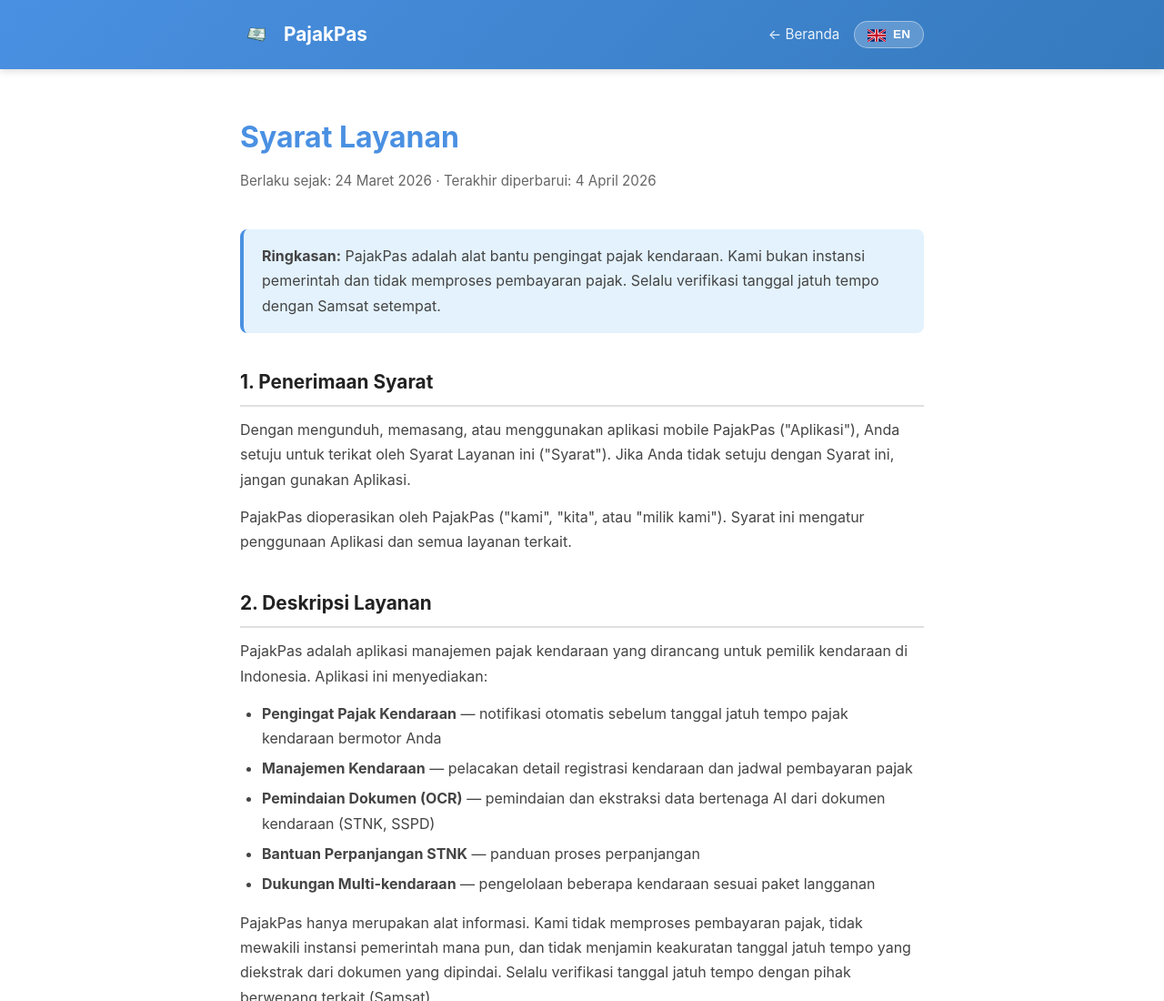
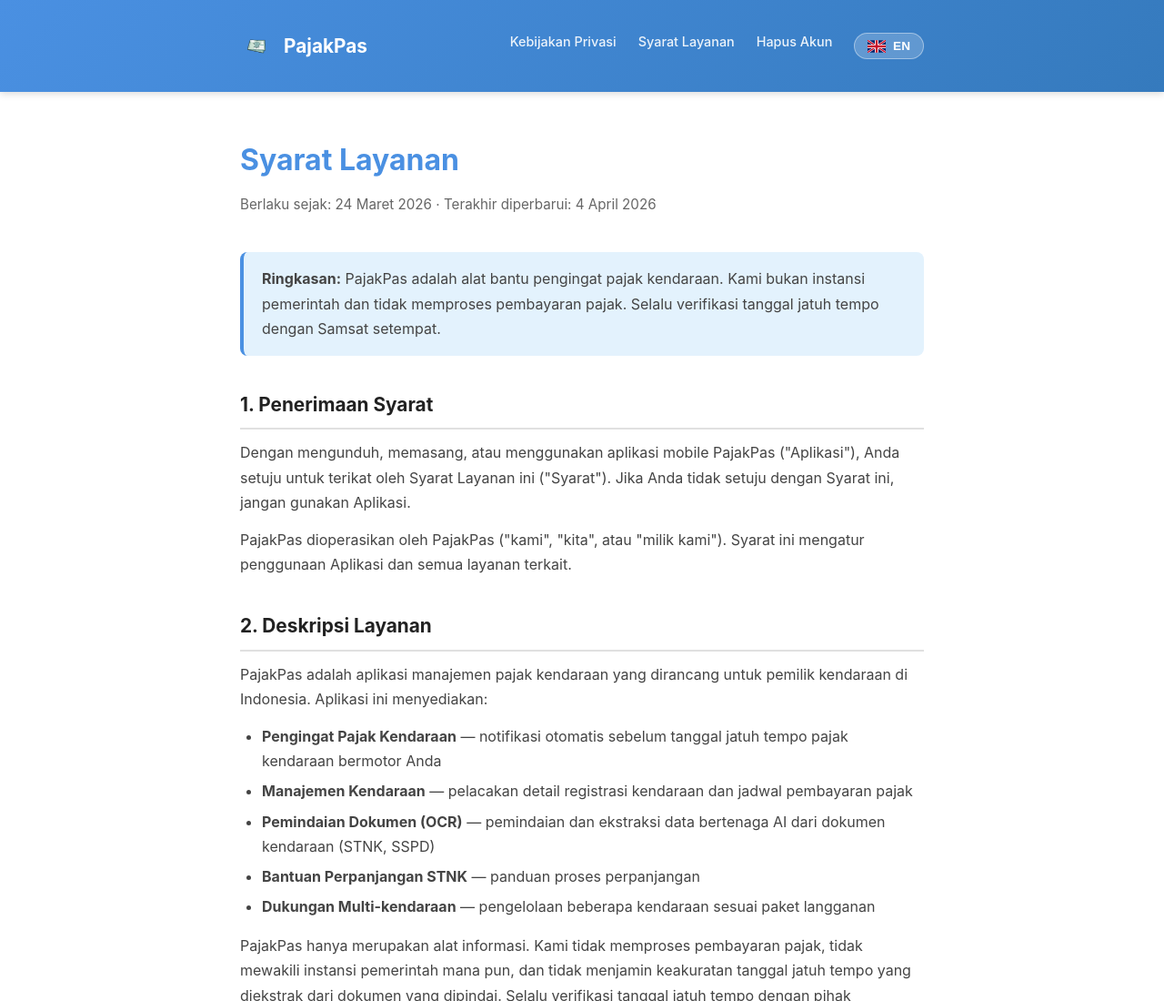
Before and after one commit to RoobiPro/PajakPas_website, a plain HTML site: page terms.html in a window 1280 px wide. Shown: the top 1100 px of the page at 91% size. Drawn offline with Linux system fonts and the light colour scheme.

Commit message:
Replace back-to-home nav with full nav menu on all inner pages

```diff
--- a/terms.html
+++ b/terms.html
@@ -69,15 +69,23 @@
     .nav-brand img { width: 36px; height: 36px; border-radius: 8px; }
     .nav-brand span { font-size: 1.3rem; font-weight: 700; }
 
-    .nav-right { display: flex; align-items: center; gap: 16px; }
+    .nav-right { display: flex; align-items: center; gap: 24px; }
 
-    .nav a.back {
+    .nav-links {
+      display: flex;
+      gap: 24px;
+      list-style: none;
+    }
+
+    .nav-links a {
       color: rgba(255,255,255,0.9);
       text-decoration: none;
-      font-size: 0.95rem;
+      font-size: 0.9rem;
+      font-weight: 500;
+      transition: color 0.2s;
     }
 
-    .nav a.back:hover { color: white; }
+    .nav-links a:hover { color: white; }
 
     .lang-toggle {
       background: rgba(255,255,255,0.2);
@@ -162,6 +170,7 @@
       h1 { font-size: 1.6rem; }
       table { font-size: 0.85rem; }
       th, td { padding: 8px 10px; }
+      .nav-links { display: none; }
     }
   </style>
 </head>
@@ -174,8 +183,11 @@
         <span>PajakPas</span>
       </a>
       <div class="nav-right">
-        <a href="/" class="back" data-lang="id">&larr; Beranda</a>
-        <a href="/" class="back" data-lang="en">&larr; Back to Home</a>
+        <ul class="nav-links">
+          <li><a href="/privacy-policy" data-lang="id">Kebijakan Privasi</a><a href="/privacy-policy" data-lang="en">Privacy Policy</a></li>
+          <li><a href="/terms" data-lang="id">Syarat Layanan</a><a href="/terms" data-lang="en">Terms of Service</a></li>
+          <li><a href="/delete-account" data-lang="id">Hapus Akun</a><a href="/delete-account" data-lang="en">Delete Account</a></li>
+        </ul>
         <button class="lang-toggle" onclick="toggleLang()"><svg width="20" height="14" viewBox="0 0 60 40" style="vertical-align:middle;margin-right:4px"><rect width="60" height="40" fill="#012169"/><path d="M0,0L60,40M60,0L0,40" stroke="#fff" stroke-width="7"/><path d="M0,0L60,40M60,0L0,40" stroke="#C8102E" stroke-width="4"/><path d="M30,0V40M0,20H60" stroke="#fff" stroke-width="12"/><path d="M30,0V40M0,20H60" stroke="#C8102E" stroke-width="7"/></svg> EN</button>
       </div>
     </nav>
```
Also changed, not shown: delete-account.html (+19 -6 lines), privacy-policy.html (+18 -6 lines), verified.html (+19 -6 lines).
